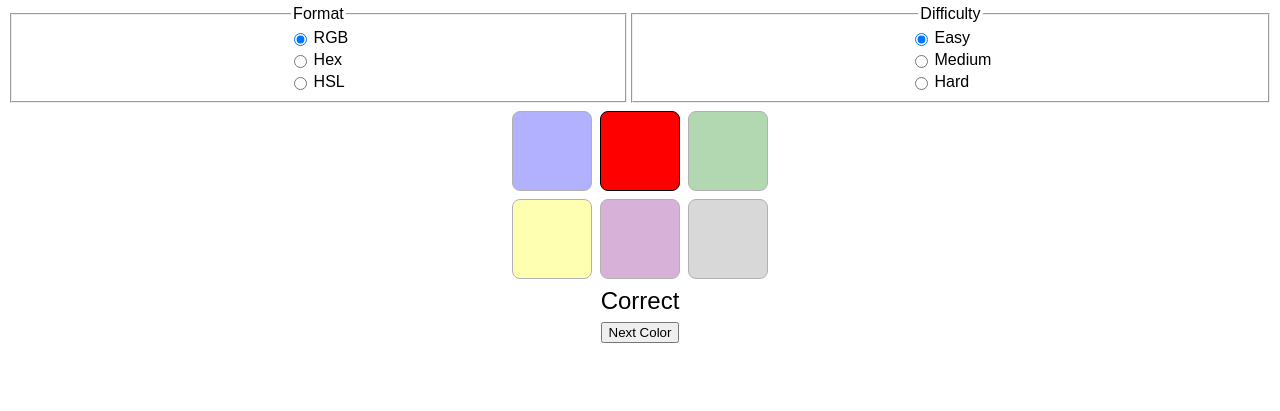
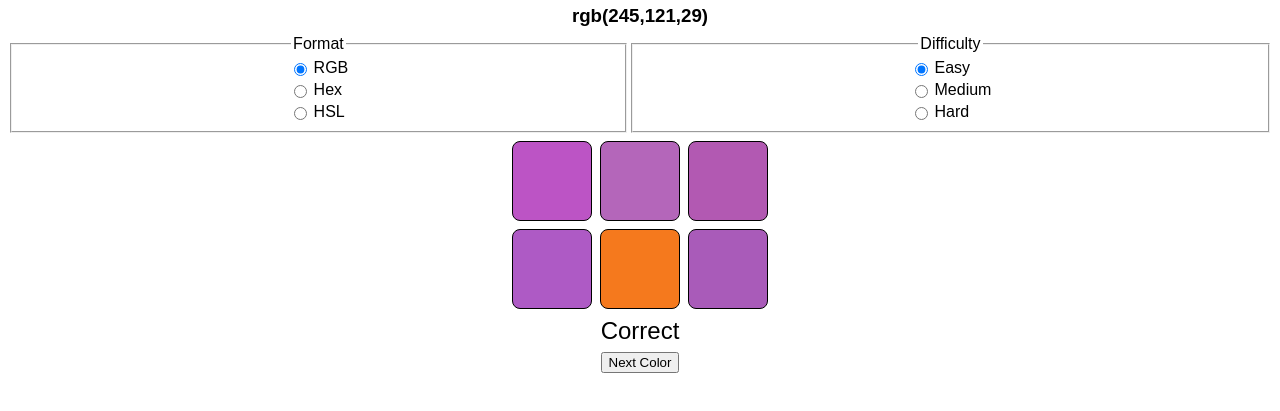
Before and after one commit to FranciscoSalanova/color-game, a website built with Parcel: page index.html in a window 1280 px wide. Shown: the part 39-450 px from the top of the page. Built offline with nearby package versions, Linux system fonts and the light colour scheme.

Commit message:
Adding rendering of colors and color string

```diff
--- a/index.html
+++ b/index.html
@@ -44,12 +44,12 @@
       </form>
     </header>
     <div class="color-grid">
-      <button class="wrong" disabled style="background-color: blue"></button>
+      <!-- <button class="wrong" disabled style="background-color: blue"></button>
       <button disabled style="background-color: red"></button>
       <button class="wrong" disabled style="background-color: green"></button>
       <button class="wrong" disabled style="background-color: yellow"></button>
       <button class="wrong" disabled style="background-color: purple"></button>
-      <button class="wrong" disabled style="background-color: grey"></button>
+      <button class="wrong" disabled style="background-color: grey"></button> -->
     </div>
     <div class="results">
       <div>Correct</div>
--- a/script.js
+++ b/script.js
@@ -14,13 +14,33 @@ const DIFFICULTY_MAP = {
   hard: { withinTolerance: 0.9, outsideTolerance: 0.2 },
 }
 
+document.addEventListener("change", (e) => {
+  if (e.target.matches('input[type="radio"]')) {
+    render()
+  }
+})
+
 function render() {
+  const colorGrid = document.querySelector(".color-grid")
+  colorGrid.innerHTML = ""
+
   const format = document.querySelector('input[name="format"][checked]').value
   const difficulty = document.querySelector(
     'input[name="difficulty"][checked]'
   ).value
+  const colors = generateColors({ format, difficulty })
+  console.log(colors)
 
-  console.log(generateColors({ format, difficulty }))
+  const colorString = document.querySelector(".color-string")
+  colorString.textContent = colors
+    .find((color) => color.correct === true)
+    .toCss()
+
+  colors.forEach((color) => {
+    const element = document.createElement("button")
+    element.style.backgroundColor = color.toCss()
+    colorGrid.appendChild(element)
+  })
 }
 
 function generateColors({ format, difficulty }) {
@@ -32,8 +52,25 @@ function generateColors({ format, difficulty }) {
   for (let i = 0; i < 5; i++) {
     colors.push(correctColor.generateSimilar(difficultyRules))
   }
+  shuffleColors(colors)
 
   return colors
 }
 
+function shuffleColors(array) {
+  let currentIndex = array.length
+
+  while (currentIndex !== 0) {
+    // Pick a remaining element...
+    const randomIndex = Math.floor(Math.random() * currentIndex)
+    currentIndex--
+
+    // Swap it with the current element.
+    ;[array[currentIndex], array[randomIndex]] = [
+      array[randomIndex],
+      array[currentIndex],
+    ]
+  }
+}
+
 render()
--- a/src/RGB.js
+++ b/src/RGB.js
@@ -1,17 +1,19 @@
 const MAX_RBG_NUMBER = 255
 
 export default class RGB {
-  constructor(r, b, g) {
+  constructor(r, b, g, correct) {
     this.r = r
     this.g = g
     this.b = b
+    this.correct = correct
   }
 
   static generate() {
     return new RGB(
       randomNumber({ max: MAX_RBG_NUMBER }),
       randomNumber({ max: MAX_RBG_NUMBER }),
-      randomNumber({ max: MAX_RBG_NUMBER })
+      randomNumber({ max: MAX_RBG_NUMBER }),
+      true
     )
   }
 
@@ -31,8 +33,13 @@ export default class RGB {
         startingValue: this.b,
         maxCutOff: MAX_RBG_NUMBER,
         ...options,
-      })
+      }),
+      false
     )
+  }
+
+  toCss() {
+    return `rgb(${this.r},${this.g},${this.b})`
   }
 }
 
```
